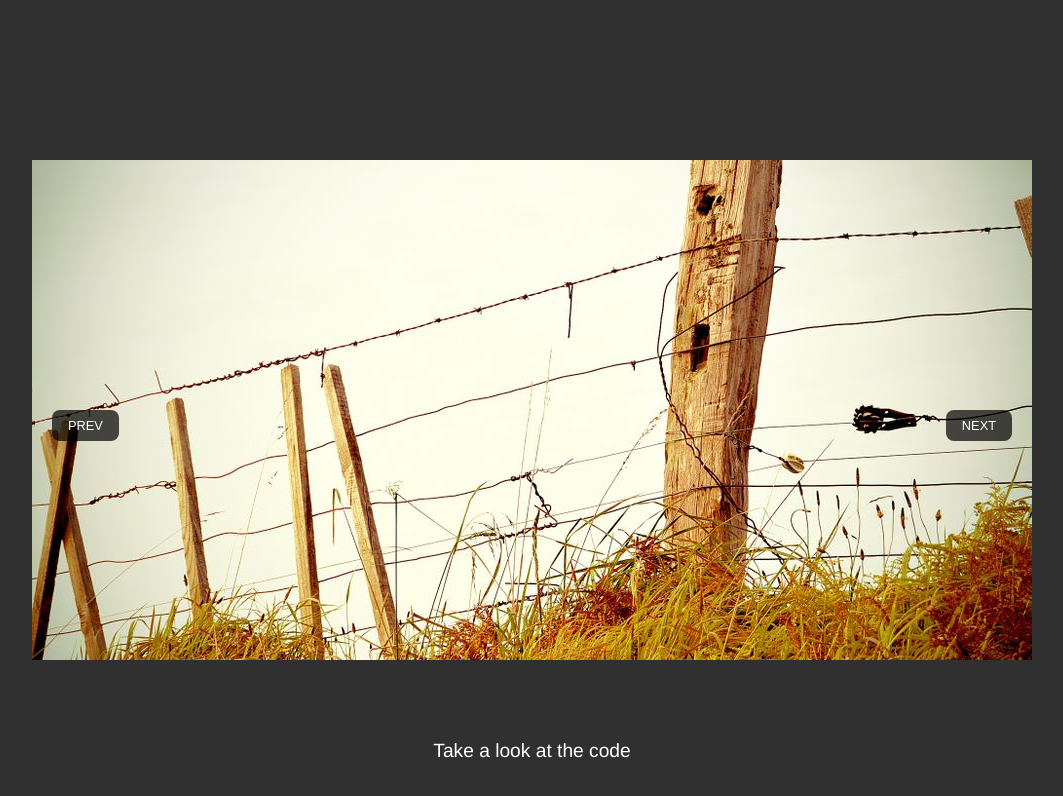
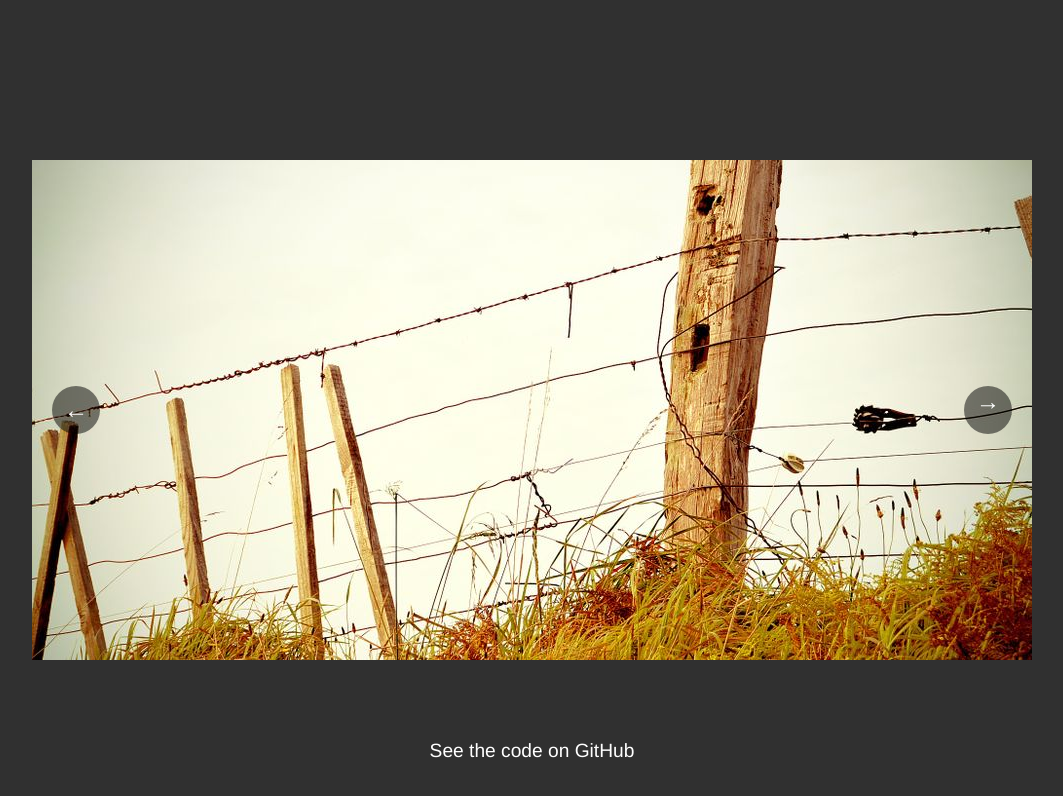
Before and after one commit to murbar/image-slider-component, a plain HTML site: page index.html in a window 1280 px wide. Shown: the whole page, without its empty margins (108-1171 px from the left). Drawn offline with Linux system fonts and the light colour scheme.

Commit message:
Update button styles

```diff
--- a/index.html
+++ b/index.html
@@ -16,13 +16,13 @@
         <img src="images/04.jpeg" alt="" />
         <img src="images/05.jpeg" alt="" />
       </div>
-      <button class="slider-control-prev">Prev</button>
-      <button class="slider-control-next">Next</button>
+      <button class="slider-control-prev">←</button>
+      <button class="slider-control-next">←</button>
     </div>
 
     <div class="github-link">
       <a href="https://github.com/murbar/image-slider-component"
-        >Take a look at the code</a
+        >See the code on GitHub</a
       >
     </div>
 
--- a/slider.css
+++ b/slider.css
@@ -52,20 +52,31 @@ a:hover {
 .slider-control-prev,
 .slider-control-next {
   position: absolute;
-  display: block;
-  top: 50%;
-  left: 2%;
+  display: flex;
+  align-items: center;
+  justify-content: center;
+  top: calc(50% - 1.5rem);
+  right: 2%;
   z-index: 100;
-  font-size: 0.8rem;
-  text-transform: uppercase;
+  font-size: 1.5rem;
+  height: 3rem;
+  width: 3rem;
   border: none;
-  background-color: hsla(0, 0%, 0%, 0.7);
-  padding: 0.5rem 1rem;
-  border-radius: 0.5rem;
+  background-color: hsla(0, 0%, 0%, 0.5);
+  border-radius: 50%;
   color: white;
 }
 
 .slider-control-next {
-  left: auto;
-  right: 2%;
+  transform: rotate(180deg);
 }
+
+.slider-control-prev {
+  right: auto;
+  left: 2%;
+}
+
+.slider-control-prev:focus,
+.slider-control-next:focus {
+  outline: none;
+}
```
